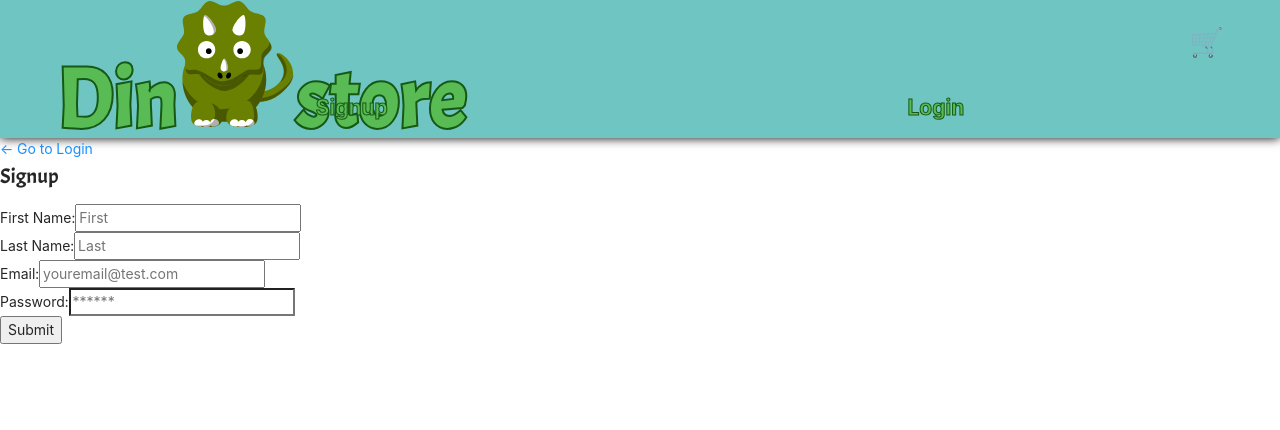
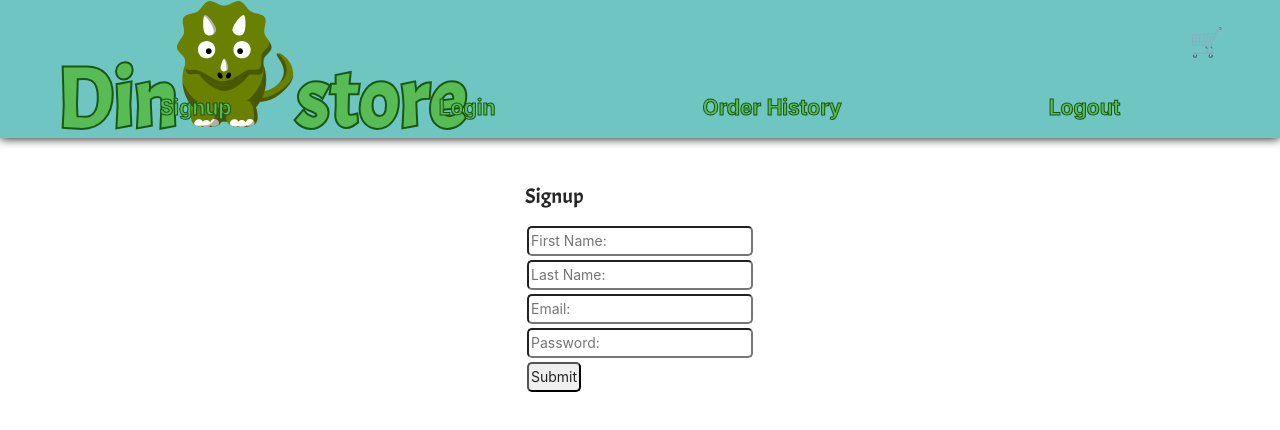
Before and after one commit to akaser23/dino-store, a React (Create React App) app in the folder client/: page /Signup in a window 1280 px wide. Shown: the top 430 px of the page. Built offline with nearby package versions, Linux system fonts and the light colour scheme.

Commit message:
"added the styling to the login, signup, and order history"

```diff
--- a/client/src/components/Header/index.js
+++ b/client/src/components/Header/index.js
@@ -4,13 +4,16 @@ import Nav from '../Nav';
 
 import dino from '../../assets/dino.svg';
 import './style.css';
+import { Link } from 'react-router-dom';
 
 function Header() {
    return (
       <header>
          <div className="header-top">
             <div>
-               <h1 className="site-logo">Din<img className="logo-img" src={dino} alt="Dinostore Logo" />store</h1>
+               <Link to='/'>
+                  <h1 className="site-logo" title="DinoStore">Din<img className="logo-img" src={dino} alt="Dinostore Logo" />store</h1>
+               </Link>
             </div>
             <div className="cart-icon">
                <Cart />
--- a/client/src/components/Header/style.css
+++ b/client/src/components/Header/style.css
@@ -2,6 +2,7 @@ header {
    padding: 0 4em;
    background-color: #6EC5C1;
    box-shadow: 0px 0px 10px black;
+   transition: all .2s;
 }
 .header-top {
    display: flex;
@@ -19,6 +20,7 @@ header {
    white-space: nowrap;
    color: #58bb53;
    font-weight: bold;
+   transition: all .2s;
 }
 
 .logo-img {
@@ -37,14 +39,17 @@ header {
 @media only screen and (max-width: 600px) {
    header {
       padding: 0;
+      transition: all .2s;
    }
    .site-logo {
       font-size: 5em;
+      transition: all .2s;
    }
 }
 
 @media only screen and (max-width: 330px) {
    .site-logo {
       font-size: 4em;
+      transition: all .2s;
    }
 }
--- a/client/src/components/Listings/index.js
+++ b/client/src/components/Listings/index.js
@@ -51,7 +51,7 @@ function Listings() {
 
   return (
     <div className="my-2">
-      <h2>Our Listings:</h2>
+      <h2>Get your Dino-mite gear here:</h2>
       {state.listings.length ? (
         <div className="flex-row">
           {filterListings().map(listing => (
--- a/client/src/components/Nav/index.js
+++ b/client/src/components/Nav/index.js
@@ -26,6 +26,12 @@ function Nav() {
                <Link to="/login">
                   Login
                </Link>
+               <Link to="/Profile">
+                  Order History
+               </Link>
+               <a href="/" onClick={() => Auth.logout()}>
+                  Logout
+               </a>
             </>
          );
       }
--- a/client/src/index.css
+++ b/client/src/index.css
@@ -13,19 +13,23 @@ code {
     monospace;
 }
 
-.login-container {
+.login-container, .signup-container, .profile-container {
   display: flex;
   justify-content: center;
   padding-top: 3em;
 }
 
-.login-container label {
+.login-container label, .signup-container label {
   visibility: hidden;
   position: absolute;
 }
 
-.login-container input, .login-container button {
+.login-container input, .login-container button, .signup-container input, .signup-container button {
   border-radius: 5px;
   padding: 2px;
   margin: 2px;
 }
+
+.blank-orders {
+  font-size: 2em;
+}
--- a/client/src/pages/Login.js
+++ b/client/src/pages/Login.js
@@ -1,6 +1,5 @@
 import React, { useState } from "react";
 import { useMutation } from '@apollo/react-hooks';
-import { Link } from "react-router-dom";
 import { LOGIN } from "../utils/mutations";
 import Auth from "../utils/auth";
 
--- a/client/src/pages/Profile.js
+++ b/client/src/pages/Profile.js
@@ -21,7 +21,7 @@ function Profile() {
 
    return (
       <>
-         <div className="container">
+         <div className="profile-container">
             {user ? (
                <>
                   <h2>Order History for {user.firstName} {user.lastName}</h2>
@@ -59,12 +59,12 @@ function Profile() {
                   ))}
                </>
             ) : (
-                  <>
+                  <div className="blank-orders">
                      Yikes, it looks like you haven't ordered anything. You can fix that here:
                      <Link to="/">
                         <p>← Back to listings</p>
                      </Link>
-                  </>
+                  </div>
                )}
 
          </div>
--- a/client/src/pages/Signup.js
+++ b/client/src/pages/Signup.js
@@ -1,5 +1,4 @@
 import React, { useState } from "react";
-import { Link } from "react-router-dom";
 import { useMutation } from '@apollo/react-hooks';
 import Auth from "../utils/auth";
 import { ADD_USER } from "../utils/mutations";
@@ -29,17 +28,14 @@ function Signup(props) {
   };
 
   return (
-    <div className="container my-1">
-      <Link to="/login">
-        ← Go to Login
-      </Link>
-
+    <div className="signup-container">
+      <div>
         <h2>Signup</h2>
         <form onSubmit={handleFormSubmit}>
           <div className="flex-row space-between my-2">
             <label htmlFor="firstName">First Name:</label>
             <input
-            placeholder="First"
+              placeholder="First Name:"
               name="firstName"
               type="firstName"
               id="firstName"
@@ -49,7 +45,7 @@ function Signup(props) {
           <div className="flex-row space-between my-2">
             <label htmlFor="lastName">Last Name:</label>
             <input
-            placeholder="Last"
+              placeholder="Last Name:"
               name="lastName"
               type="lastName"
               id="lastName"
@@ -59,7 +55,7 @@ function Signup(props) {
           <div className="flex-row space-between my-2">
             <label htmlFor="email">Email:</label>
             <input
-            placeholder="youremail@test.com"
+              placeholder="Email:"
               name="email"
               type="email"
               id="email"
@@ -69,7 +65,7 @@ function Signup(props) {
           <div className="flex-row space-between my-2">
             <label htmlFor="pwd">Password:</label>
             <input
-            placeholder="******"
+              placeholder="Password:"
               name="password"
               type="password"
               id="pwd"
@@ -83,6 +79,7 @@ function Signup(props) {
           </div>
         </form>
       </div>
+    </div>
   );
 
 }
```
Also changed, not shown: 1 other file (tests, documents, lock files or other folders). Lines whose indentation alone changed are shown as unchanged.
